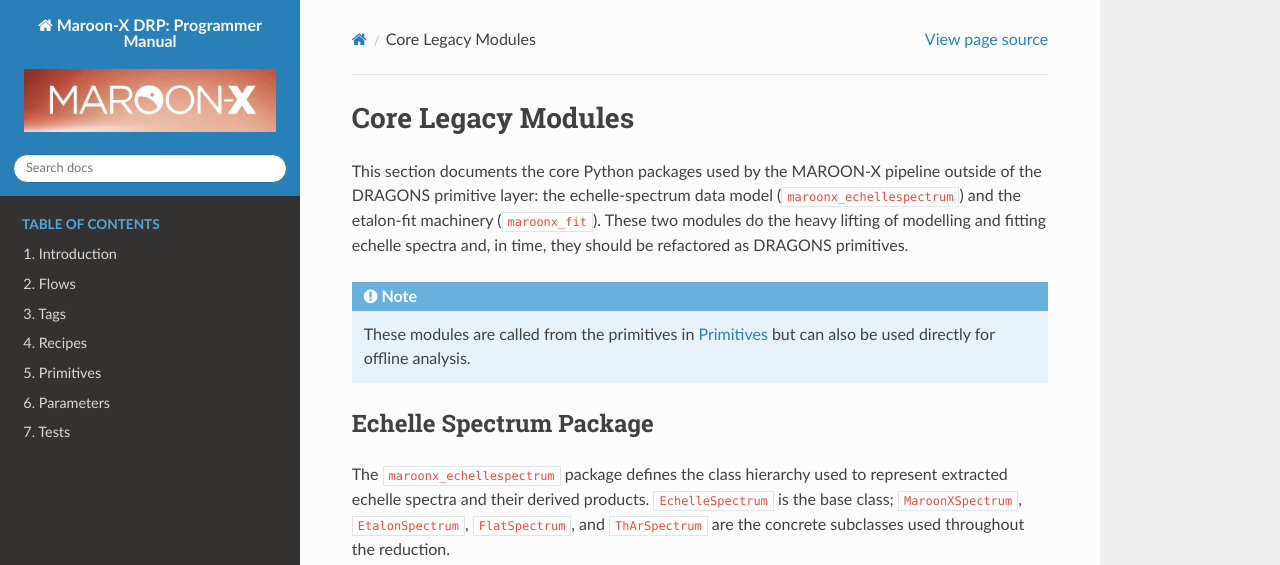
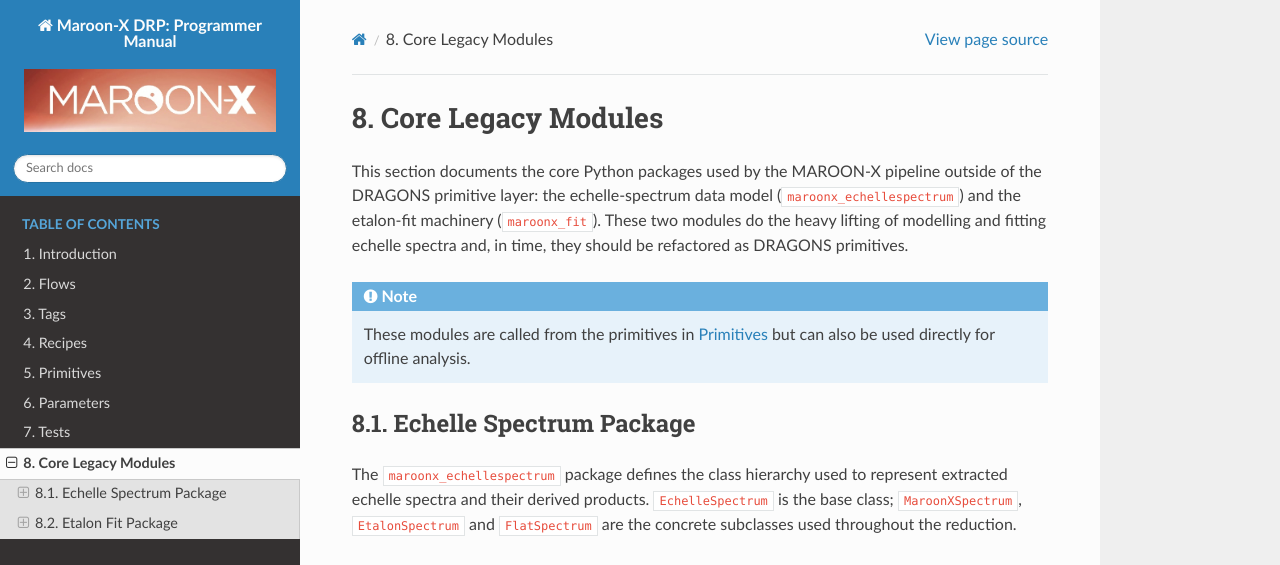
Before and after one commit to GeminiDRSoftware/MAROONXDR, a Sphinx documentation site: the page built from doc/progmanuals/MAROONXDR_ProgManual/mxcore.rst, in a window 1280 px wide and 1400 px high. Shown: the top 565 px of the window. Built offline with Sphinx 7.4.7 and the Read the Docs theme 3.1.0, drawn with Linux system fonts in a browser that asks for light colours; formulas are drawn with MathJax 3; pages that are not in the unit, such as notebooks, are missing from menus; some of the changed text lies outside the part shown.

Commit message:
docs cleaning

```diff
--- a/doc/progmanuals/MAROONXDR_ProgManual/conf.py
+++ b/doc/progmanuals/MAROONXDR_ProgManual/conf.py
@@ -82,6 +82,11 @@
 todo_include_todos = True
 todo_link_only = True
 
+# Auto-number figures, tables, and code blocks so :numref: references work in
+# both HTML and PDF (e.g. Figure 3, Table 2). Also required for figures with
+# :name: options to be reachable via :numref:.
+numfig = True
+
 # -- Autosummary configuration --------------------------------------------
 
 # Don't generate separate stub pages - just create inline summaries
@@ -157,7 +162,15 @@
     # below; it defines the colored envs used to style legacy-block /
     # dragons-block topics in the PDF build so they match the CSS
     # in the HTML build (custom.css mirrors this palette).
-    'preamble': r'\usepackage{custom}',
+    #
+    # Also load `placeins` with [section] so LaTeX auto-inserts a
+    # \FloatBarrier before every \section, keeping figures under the
+    # heading that introduces them instead of floating past it.
+    'preamble': (
+        r'\usepackage{custom}'
+        '\n'
+        r'\usepackage[section]{placeins}'
+    ),
 
     # The paper size ('letterpaper' or 'a4paper').
     #
--- a/doc/progmanuals/MAROONXDR_ProgManual/index.rst
+++ b/doc/progmanuals/MAROONXDR_ProgManual/index.rst
@@ -22,5 +22,6 @@
 
    tests
 
-.. .. todo:: re-enable mxcore once docstrings are cleaned up
-.. mxcore
+   .. .. todo:: re-enable mxcore once docstrings are cleaned up
+
+   mxcore
--- a/doc/progmanuals/MAROONXDR_ProgManual/mxcore.rst
+++ b/doc/progmanuals/MAROONXDR_ProgManual/mxcore.rst
@@ -20,8 +20,8 @@
 
 The ``maroonx_echellespectrum`` package defines the class hierarchy used to
 represent extracted echelle spectra and their derived products.
-``EchelleSpectrum`` is the base class; ``MaroonXSpectrum``, ``EtalonSpectrum``,
-``FlatSpectrum``, and ``ThArSpectrum`` are the concrete subclasses used
+``EchelleSpectrum`` is the base class; ``MaroonXSpectrum``, ``EtalonSpectrum`` and
+``FlatSpectrum`` are the concrete subclasses used
 throughout the reduction.
 
 EchelleSpectrum (base class)
@@ -49,13 +49,6 @@
 ------------
 
 .. automodule:: maroonxdr.maroonx.maroonx_echellespectrum.flatspectrum
-   :members:
-   :no-inherited-members:
-
-ThArSpectrum
-------------
-
-.. automodule:: maroonxdr.maroonx.maroonx_echellespectrum.tharspectrum
    :members:
    :no-inherited-members:
 
```
Also changed, not shown: doc/progmanuals/MAROONXDR_ProgManual/tags.rst (+7 -0 lines).
